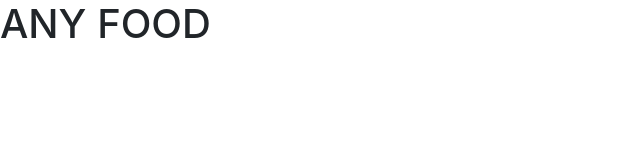
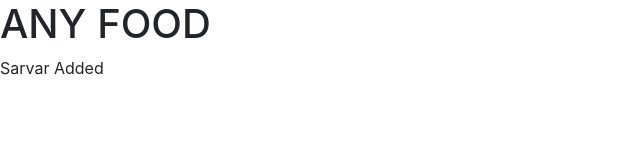
Before and after one commit to JaJu111/any-food, a Vue app: page / in a window 1280 px wide. Shown: the top 160 px of the page, without its empty margins (0-640 px from the left). Built offline with nearby package versions, Linux system fonts and the light colour scheme.

Commit message:
added Sarvar

```diff
--- a/src/components/HomeComponent.vue
+++ b/src/components/HomeComponent.vue
@@ -1,6 +1,9 @@
 <template>
     <div>
         <h1>ANY FOOD</h1>
+        <p>
+            Sarvar Added
+        </p>
     </div>
 </template>
 
```
